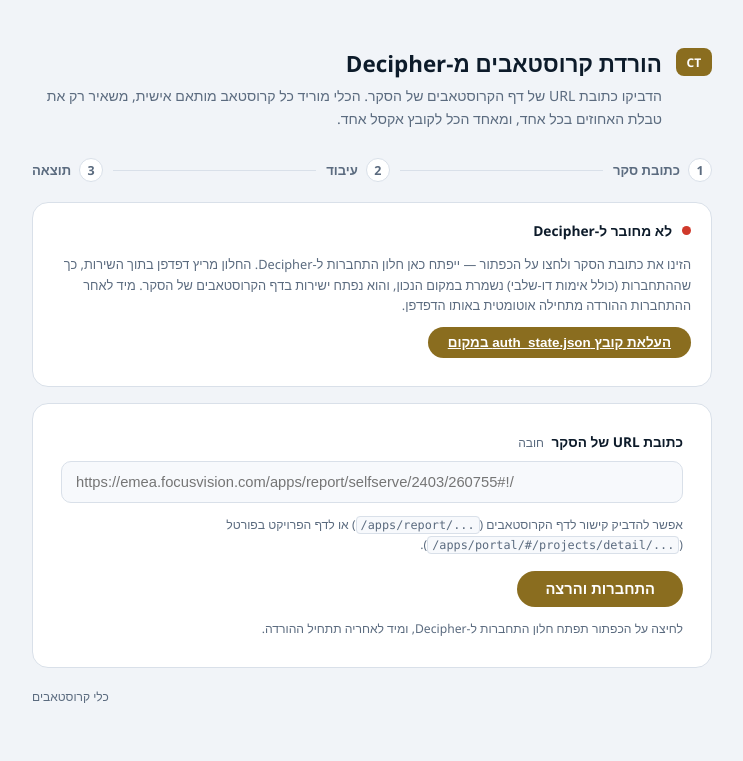
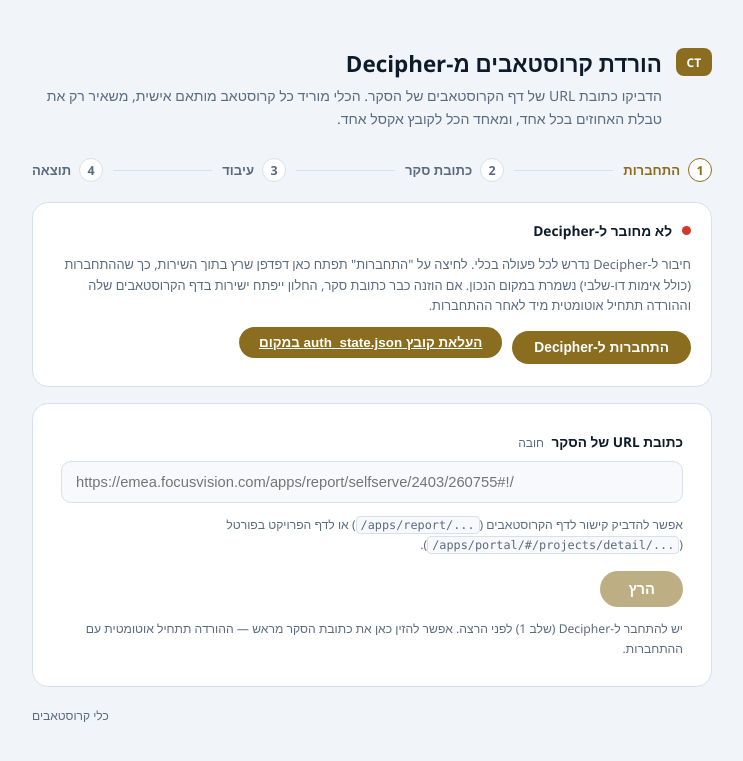
Before and after one commit to itayole/crosstabs-portal, a Flask app: page / in a window 1280 px wide. Shown: the top 761 px of the page, without its empty margins (268-1011 px from the left). Run offline with Flask 3, Linux system fonts and the light colour scheme.

Commit message:
Make connection a precondition, and get the VNC stream actually working
Connecting to Decipher is now the app's first step rather than a side panel:
step 1 of the flow, its own button, and possible before any survey is chosen
(previously a login could only be started from a survey URL). With no survey to
derive an origin from, the target comes from DECIPHER_ORIGIN, defaulting to the
EMEA host. If a survey URL *is* already entered, the window still opens on it and
the download still follows automatically.

Run is gated on being connected, which is the state that caused confusion before
-- so the gate explains itself: the hint names the missing step and says a URL can
be entered in advance, and step 1 stays highlighted until connected.

Portal-mode login has no crosstab list to key on, so readiness there requires the
logged-in signal to hold across three consecutive polls; navigating briefly looks
identical to being logged in and would otherwise save an unauthenticated session.

Three bugs found while verifying against a real container, none of which could be
seen without one:

- noVNC resolves its `path` setting against its own document URL, not the site
  root. Passing "vnc-ws" from the viewer at /vnc/ made it open /vnc/vnc-ws and die
  with close code 1006 -- while a hand-rolled WebSocket to /vnc-ws worked, which is
  what made it look like a server problem. "../vnc-ws" reaches the relay from
  either layout, so the prefix-derivation this replaced was solving nothing.
- The viewer was attached 1200ms after starting, but Xvfb, x11vnc and Chromium
  take seconds; noVNC connected to a closed port and, with reconnect off, gave up.
  The server now reports vnc_ready once x11vnc is listening and the page waits for
  it, with reconnect enabled as a backstop.
- Chromium's helper processes were left as zombies after each login, since the app
  is PID 1 and never reaped them. No memory, but a set of PID slots per login that
  never came back. Reaped at teardown, plus init: true in both compose files.

noVNC also offers the "binary" subprotocol, which the server now echoes; a client
may fail the handshake when its offered subprotocol isn't selected.

Verified in the container: canvas 1280x860, "Connected to :99", 84 distinct
colours sampled from the stream, and no zombies across two login cycles.

Co-Authored-By: Claude Opus 4.8 <noreply@anthropic.com>

```diff
--- a/app.py
+++ b/app.py
@@ -27,6 +27,13 @@ import combine_crosstabs as combine
 import login_session as login
 
 app = Flask(__name__)
+
+# noVNC offers the "binary" subprotocol when opening the RFB WebSocket. RFC 6455 lets a client
+# fail the connection if the server selects none of the subprotocols it offered, and browsers
+# do exactly that -- noVNC reported "Failed to connect to server" while a hand-rolled client
+# offering no subprotocol connected fine, which is what made this hard to spot. Echo it.
+app.config["SOCK_SERVER_OPTIONS"] = {"subprotocols": ["binary"]}
+
 sock = Sock(app)
 
 # Debian's novnc package. Served through this app rather than a second exposed port so the
@@ -88,6 +95,8 @@ def _new_job():
 
 def _discard_job(job_id):
     """Drop a job that never started, and its directory with it."""
+    if not job_id:                                   # connect-only logins have no job
+        return
     with _jobs_lock:
         job = _jobs.pop(job_id, None)
     if job:
@@ -223,12 +232,14 @@ def api_session_upload():
 def api_login_start():
     data = request.get_json(silent=True) or {}
     survey_url = (data.get("survey_url") or "").strip()
-    # Validate the input before anything else: a bad URL is a bad URL regardless of what this
-    # environment can run, and this also avoids creating an orphan job dir for it.
-    try:
-        dl.parse_survey_url(survey_url)
-    except ValueError as exc:
-        return jsonify({"error": str(exc)}), 400
+    # The survey URL is optional here: connecting to Decipher is a precondition for using the
+    # app at all, so it has to be possible before choosing a survey. When one *is* supplied we
+    # open directly on it and carry on into the download.
+    if survey_url:
+        try:
+            dl.parse_survey_url(survey_url)
+        except ValueError as exc:
+            return jsonify({"error": str(exc)}), 400
 
     if not NOVNC_DIR.is_dir():
         return jsonify({
@@ -238,13 +249,16 @@ def api_login_start():
         }), 503
 
     _prune_old_jobs()
-    job_id = _new_job()
+    job_id = _new_job() if survey_url else None
 
     try:
         result = login.start(
-            survey_url,
-            after_login=lambda page, list_url: _continue_after_login(job_id, page, list_url),
-            on_failure=lambda reason: _fail_job(job_id, reason),
+            survey_url or None,
+            after_login=(
+                (lambda page, list_url: _continue_after_login(job_id, page, list_url))
+                if job_id else None
+            ),
+            on_failure=(lambda reason: _fail_job(job_id, reason)) if job_id else None,
         )
     except login.LoginUnavailable as exc:
         _discard_job(job_id)
--- a/docker-compose.yml
+++ b/docker-compose.yml
@@ -6,6 +6,9 @@ services:
     image: ghcr.io/itayole/crosstabs-portal:latest   # same tag the portal stack pulls
     container_name: crosstabs
     restart: unless-stopped
+    # The app is PID 1 otherwise, and Chromium's orphaned helpers would pile up as zombies
+    # after each interactive login. tini reaps them.
+    init: true
     ports:
       - "5000:5000"     # direct access; the portal gateway reaches it over the docker network
     # No volumes: auth_state.json is uploaded through the web UI and job output is scratch,
--- a/static/style.css
+++ b/static/style.css
@@ -445,3 +445,15 @@ button[type="submit"]:disabled { opacity: 0.55; cursor: default; }
   background: var(--zone-bg);
   border: 1px solid var(--border);
 }
+
+.session-actions #connect-button {
+  padding: 9px 22px;
+  border: none;
+  border-radius: 999px;
+  background: var(--accent);
+  color: var(--accent-text);
+  font-size: 0.86rem;
+  font-weight: 600;
+  cursor: pointer;
+}
+.session-actions #connect-button:disabled { opacity: 0.55; cursor: default; }
--- a/templates/index.html
+++ b/templates/index.html
@@ -20,11 +20,13 @@
     </header>
 
     <ol class="steps">
-      <li class="step" data-step="1"><span class="dot">1</span><span class="label">כתובת סקר</span></li>
+      <li class="step" data-step="0"><span class="dot">1</span><span class="label">התחברות</span></li>
       <li class="connector"></li>
-      <li class="step" data-step="2"><span class="dot">2</span><span class="label">עיבוד</span></li>
+      <li class="step" data-step="1"><span class="dot">2</span><span class="label">כתובת סקר</span></li>
       <li class="connector"></li>
-      <li class="step" data-step="3"><span class="dot">3</span><span class="label">תוצאה</span></li>
+      <li class="step" data-step="2"><span class="dot">3</span><span class="label">עיבוד</span></li>
+      <li class="connector"></li>
+      <li class="step" data-step="3"><span class="dot">4</span><span class="label">תוצאה</span></li>
     </ol>
 
     <!-- Session panel. Decipher requires 2FA so the container can never log in itself; it
@@ -39,12 +41,13 @@
 
       <div id="session-upload" class="session-upload hidden">
         <p class="session-help">
-          הזינו את כתובת הסקר ולחצו על הכפתור — ייפתח כאן חלון התחברות ל-Decipher.
-          החלון מריץ דפדפן בתוך השירות, כך שההתחברות (כולל אימות דו-שלבי) נשמרת במקום
-          הנכון, והוא נפתח ישירות בדף הקרוסטאבים של הסקר. מיד לאחר ההתחברות ההורדה
-          מתחילה אוטומטית באותו הדפדפן.
+          חיבור ל-Decipher נדרש לכל פעולה בכלי. לחיצה על "התחברות" תפתח כאן דפדפן שרץ
+          בתוך השירות, כך שההתחברות (כולל אימות דו-שלבי) נשמרת במקום הנכון.
+          אם הוזנה כבר כתובת סקר, החלון ייפתח ישירות בדף הקרוסטאבים שלה וההורדה
+          תתחיל אוטומטית מיד לאחר ההתחברות.
         </p>
         <div class="session-actions">
+          <button type="button" id="connect-button">התחברות ל-Decipher</button>
           <button type="button" id="session-upload-toggle" class="link-button">העלאת קובץ auth_state.json במקום</button>
         </div>
 
@@ -137,6 +140,7 @@
     const sessionSubmit = document.getElementById('session-submit');
     const sessionError = document.getElementById('session-error');
     const runHint = document.getElementById('run-hint');
+    const connectButton = document.getElementById('connect-button');
 
     let pollTimer = null;
     let shownLines = 0;
@@ -151,12 +155,14 @@
       sessionToggle.classList.toggle('hidden', !present);
       sessionUpload.classList.toggle('hidden', present);
 
-      // Run stays clickable either way. Disabling it while unconnected left a dead button
-      // with no stated reason; instead it opens the login window and carries on into the run.
-      runButton.textContent = present ? 'הרץ' : 'התחברות והרצה';
+      // Connecting is a precondition, so Run is gated on it -- but the gate has to explain
+      // itself. An unexplained dead button reads as "my URL was rejected", which is why the
+      // hint names the missing step and step 1 stays highlighted until connected.
+      runButton.disabled = !present;
       runHint.textContent = present
         ? ''
-        : 'לחיצה על הכפתור תפתח חלון התחברות ל-Decipher, ומיד לאחריה תתחיל ההורדה.';
+        : 'יש להתחבר ל-Decipher (שלב 1) לפני הרצה. אפשר להזין כאן את כתובת הסקר מראש — ההורדה תתחיל אוטומטית עם ההתחברות.';
+      setStep(present ? 1 : 0);
     }
 
     async function loadSession() {
@@ -189,6 +195,7 @@
 
     let loginJobId = null;
     let loginJobPolling = false;
+    let vncPassword = null;
 
     const LOGIN_LABELS = {
       starting: 'מכין חלון התחברות...',
@@ -200,17 +207,19 @@
       closed: 'חלון ההתחברות נסגר',
     };
 
-    // The page may be served at / or under /crosstabs/, and noVNC wants the WebSocket path
-    // relative to the host root with no leading slash. Derive it from where we actually are
-    // rather than hardcoding either layout.
+    // noVNC resolves `path` against its OWN document URL, not the site root -- passing
+    // "vnc-ws" from the viewer at /vnc/ made it open ws://host/vnc/vnc-ws and fail with 1006.
+    // The viewer always sits one level below the app root, so "../vnc-ws" reaches the relay
+    // whether the app is served at / or under /crosstabs/. No prefix detection needed.
     function vncUrl(password) {
-      const base = location.pathname.replace(/[^/]*$/, '');
-      const wsPath = (base + 'vnc-ws').replace(/^\//, '');
       const params = new URLSearchParams({
-        path: wsPath,
+        path: '../vnc-ws',
         password: password,
         autoconnect: '1',
-        reconnect: '0',
+        // Retry rather than give up: even with vnc_ready gating, the first attempt can land
+        // a moment early, and noVNC treats a refused connection as terminal otherwise.
+        reconnect: '1',
+        reconnect_delay: '1500',
         resize: 'scale',
         view_only: '0',
       });
@@ -224,7 +233,8 @@
 
     function closeLoginCard() {
       stopLoginPolling();
-      loginFrame.src = 'about:blank';
+      loginFrame.removeAttribute('src');   // so the next login re-attaches on vnc_ready
+      vncPassword = null;
       loginCard.classList.add('hidden');
     }
 
@@ -234,6 +244,11 @@
         const data = await res.json();
 
         loginState.textContent = LOGIN_LABELS[data.state] || data.state || '';
+
+        // Attach the viewer only once x11vnc is up, and only once.
+        if (data.vnc_ready && vncPassword && !loginFrame.getAttribute('src')) {
+          loginFrame.src = vncUrl(vncPassword);
+        }
         loginCountdown.textContent = data.seconds_left
           ? `${Math.floor(data.seconds_left / 60)}:${String(data.seconds_left % 60).padStart(2, '0')}`
           : '';
@@ -262,16 +277,12 @@
       }
     }
 
+    // surveyUrl is optional: connecting has to be possible before a survey is chosen, since
+    // it's a precondition for everything else. If one is supplied the login opens on it and
+    // the download follows automatically.
     async function startInteractiveLogin(surveyUrl) {
       sessionError.classList.add('hidden');
-
-      if (!surveyUrl) {
-        sessionError.textContent = 'הזינו קודם את כתובת ה-URL של הסקר.';
-        sessionError.classList.remove('hidden');
-        return false;
-      }
-
-      runButton.disabled = true;
+      connectButton.disabled = true;
       try {
         const res = await fetch('api/login/start', {
           method: 'POST',
@@ -297,8 +308,10 @@
         loginJobPolling = false;
         loginCard.classList.remove('hidden');
         loginState.textContent = LOGIN_LABELS.starting;
-        // Small delay: x11vnc needs to be listening before noVNC attempts to connect.
-        setTimeout(() => { loginFrame.src = vncUrl(data.password); }, 1200);
+        // The iframe is pointed at the relay by pollLogin once the server reports vnc_ready.
+        // A fixed delay was wrong: bringing up Xvfb, x11vnc and Chromium takes several
+        // seconds, so noVNC connected to a closed port and gave up.
+        vncPassword = data.password;
         pollLogin();
         return true;
       } catch (err) {
@@ -306,9 +319,14 @@
         sessionError.classList.remove('hidden');
         return false;
       } finally {
-        runButton.disabled = false;
+        connectButton.disabled = false;
       }
     }
+
+    connectButton.addEventListener('click', () => {
+      // Pre-filled URL is used when present, so connecting can go straight into the run.
+      startInteractiveLogin(document.getElementById('survey_url').value.trim());
+    });
 
     loginDone.addEventListener('click', async () => {
       loginState.textContent = 'שומר את ההתחברות...';
@@ -432,9 +450,7 @@
 
       const surveyUrl = document.getElementById('survey_url').value.trim();
 
-      // No session yet: log in first, which then continues into the download on its own.
-      // This is why Run is never disabled -- it always does the next useful thing.
-      if (!sessionPresent) {
+      if (!sessionPresent) {          // gated by renderSession; belt and braces
         await startInteractiveLogin(surveyUrl);
         return;
       }
```
Also changed, not shown: login_session.py (+119 -12 lines).
